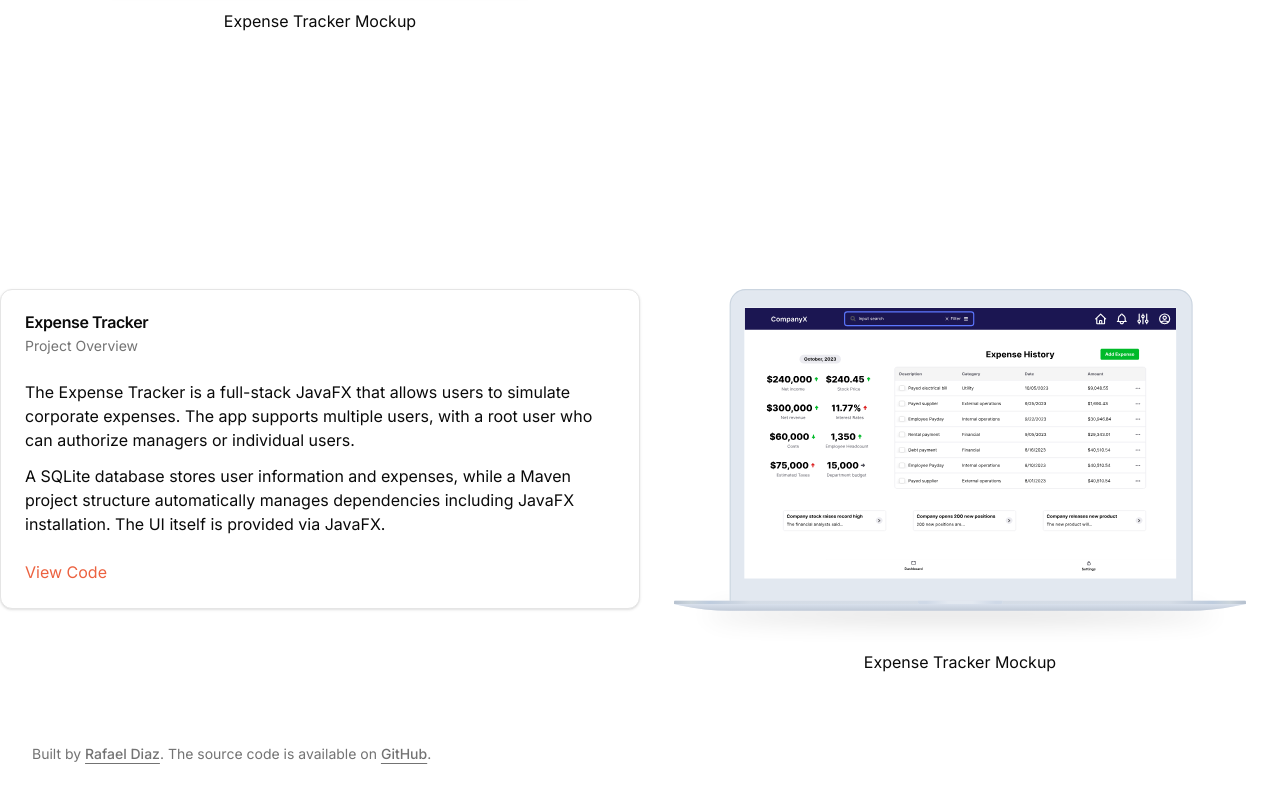
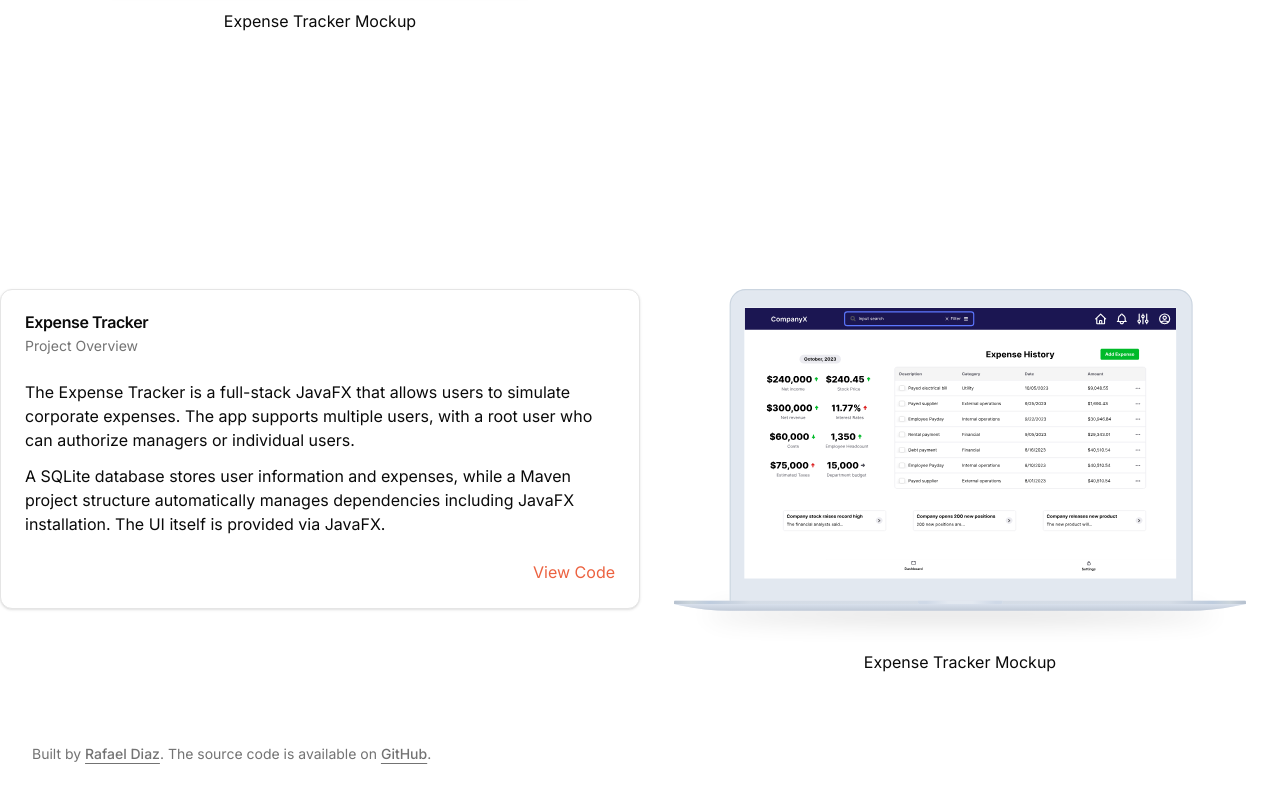
Before and after one commit to availe/Personal-Website-V2, a Next.js app: page /projects in a window 1280 px wide. Shown: the part 482-1282 px from the top of the page. Built offline with nearby package versions, Linux system fonts and the light colour scheme.

Commit message:
alternate call to action position project-entry

```diff
--- a/src/components/project/project-entry.tsx
+++ b/src/components/project/project-entry.tsx
@@ -7,6 +7,7 @@ import {
   CardHeader,
   CardTitle,
 } from "@/components/ui/card";
+import Link from "next/link";
 
 interface ProjectEntryProps {
   imageSrc: string;
@@ -14,8 +15,9 @@ interface ProjectEntryProps {
   projectName: string;
   projectDescription: string;
   projectDetails: string[];
-  codeUrl?: string;
-  imageLeft?: boolean;
+  codeUrl: string;
+  imageLeft: boolean;
+  isInternal: boolean;
 }
 
 const ImageSection = ({ src, alt }: { src: string; alt: string }) => (
@@ -33,16 +35,40 @@ const ImageSection = ({ src, alt }: { src: string; alt: string }) => (
   </div>
 );
 
+const callToActionLink = (isInternal: boolean, codeUrl: string) => {
+  const linkClass =
+    "text-center text-[#ec6240] hover:text-[#ffa07a] transition-colors duration-100 ease-in-out";
+
+  return isInternal ? (
+    <Link href={codeUrl} passHref>
+      <span className={linkClass}>View Code</span>
+    </Link>
+  ) : (
+    <a
+      href={codeUrl}
+      target="_blank"
+      rel="noopener noreferrer"
+      className={linkClass}
+    >
+      View Code
+    </a>
+  );
+};
+
 const TextSection = ({
   title,
   description,
   details,
   codeUrl,
+  isInternal,
+  imageLeft,
 }: {
   title: string;
   description: string;
   details: string[];
-  codeUrl?: string;
+  codeUrl: string;
+  isInternal: boolean;
+  imageLeft: boolean;
 }) => (
   <div className="w-full lg:w-1/2 lg:pt-8">
     <Card>
@@ -56,14 +82,8 @@ const TextSection = ({
         ))}
       </CardContent>
       {codeUrl && (
-        <CardFooter>
-          <a
-            href={codeUrl}
-            className="text-center text-[#ec6240] hover:text-[#ffa07a] transition-colors duration-100 ease-in-out"
-            rel="noopener noreferrer"
-          >
-            View Code
-          </a>
+        <CardFooter className={`flex ${imageLeft ? "" : "lg:flex-row-reverse"}`}>
+          {callToActionLink(isInternal, codeUrl)}
         </CardFooter>
       )}
     </Card>
@@ -78,6 +98,7 @@ const ProjectEntry: React.FC<ProjectEntryProps> = ({
   projectDetails,
   codeUrl,
   imageLeft = true,
+  isInternal,
 }) => (
   <div className="flex flex-col container mx-auto">
     <section
@@ -92,6 +113,8 @@ const ProjectEntry: React.FC<ProjectEntryProps> = ({
         description={projectDescription}
         details={projectDetails}
         codeUrl={codeUrl}
+        isInternal={isInternal}
+        imageLeft={imageLeft}
       />
     </section>
   </div>
```
